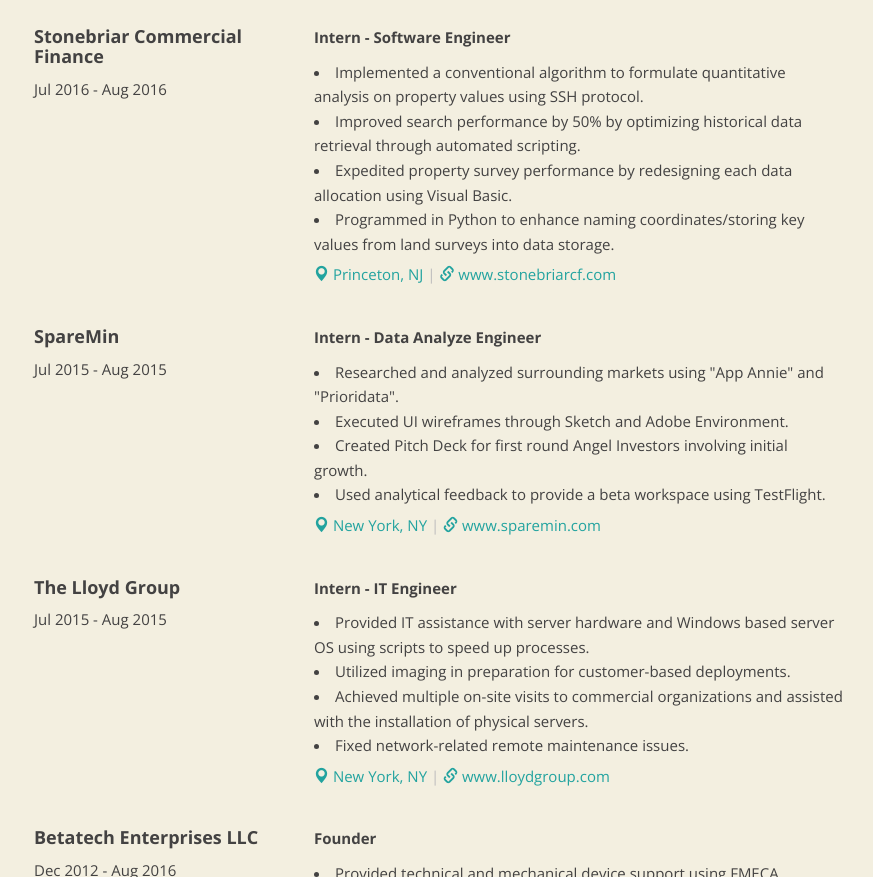
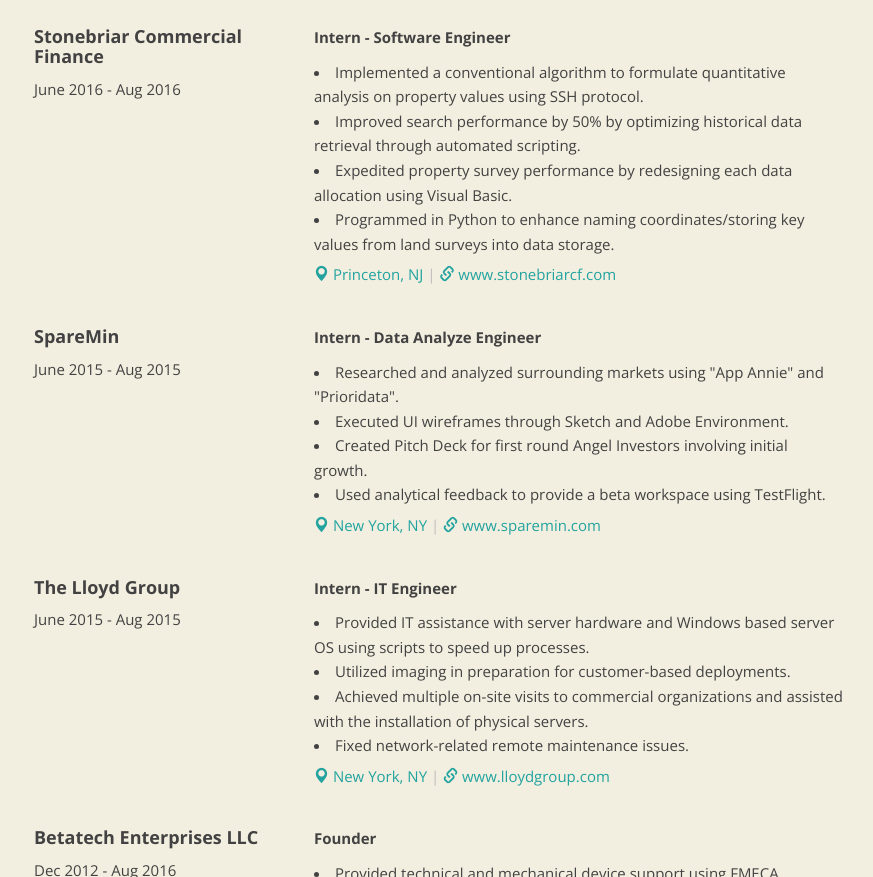
Before and after one commit to rlehman221/Personal_Site, a plain HTML site: page index.html in a window 1280 px wide. Shown: the part 2454-3331 px from the top of the page, without its empty margins (201-1074 px from the left). Drawn offline with nearby package versions, Linux system fonts and the light colour scheme.

```diff
--- a/index.html
+++ b/index.html
@@ -339,7 +339,7 @@ body {font-family: Verdana,sans-serif;margin:0}
 		<div class="col-md-4">
 			<h4>Stonebriar Commercial Finance</h4>
 			<p class="experience-period">
-				Jul 2016				-
+				June 2016				-
 				Aug 2016			</p>
 		</div>
 		<div class="col-md-8">
@@ -382,7 +382,7 @@ body {font-family: Verdana,sans-serif;margin:0}
 		<div class="col-md-4">
 			<h4>SpareMin</h4>
 			<p class="experience-period">
-				Jul 2015				-
+				June 2015				-
 				Aug 2015			</p>
 		</div>
 		<div class="col-md-8">
@@ -422,7 +422,7 @@ body {font-family: Verdana,sans-serif;margin:0}
 		<div class="col-md-4">
 			<h4>The Lloyd Group</h4>
 			<p class="experience-period">
-				Jul 2015				-
+				June 2015				-
 				Aug 2015			</p>
 		</div>
 		<div class="col-md-8">
```
